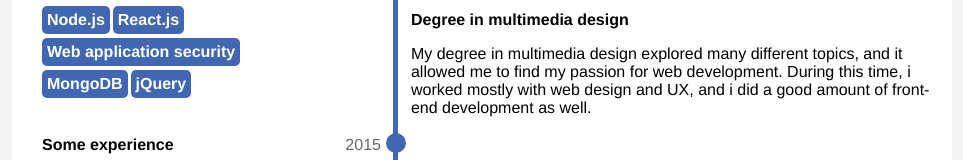
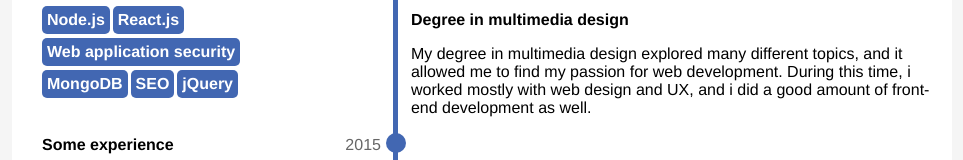
Before and after one commit to Patrick5078/internship-application, a plain HTML site: page index.html in a window 1280 px wide. Shown: the part 953-1113 px from the top of the page, without its empty margins (158-1121 px from the left). Drawn offline with Linux system fonts and the light colour scheme.

Commit message:
Added a new skill

```diff
--- a/index.html
+++ b/index.html
@@ -74,6 +74,7 @@
                         <p class="skill">React.js</p>
                         <p class="skill">Web application security</p>
                         <p class="skill">MongoDB</p>
+                        <p class="skill">SEO</p>
                         <p class="skill">jQuery</p>
                     </div>
                     <p id="someExperienceHeadline" class="minorHeadline"></p>
```
